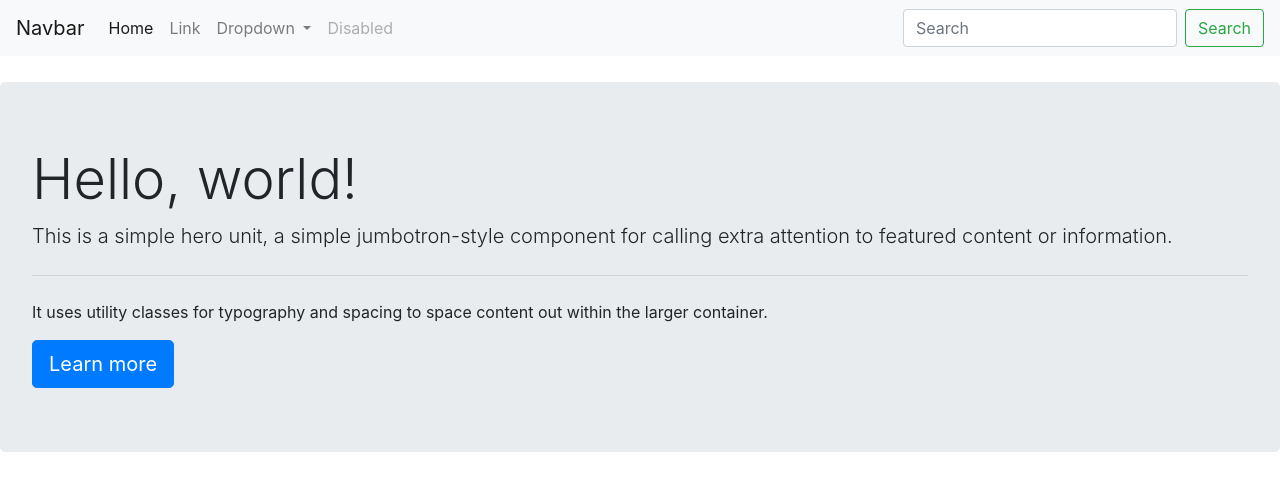
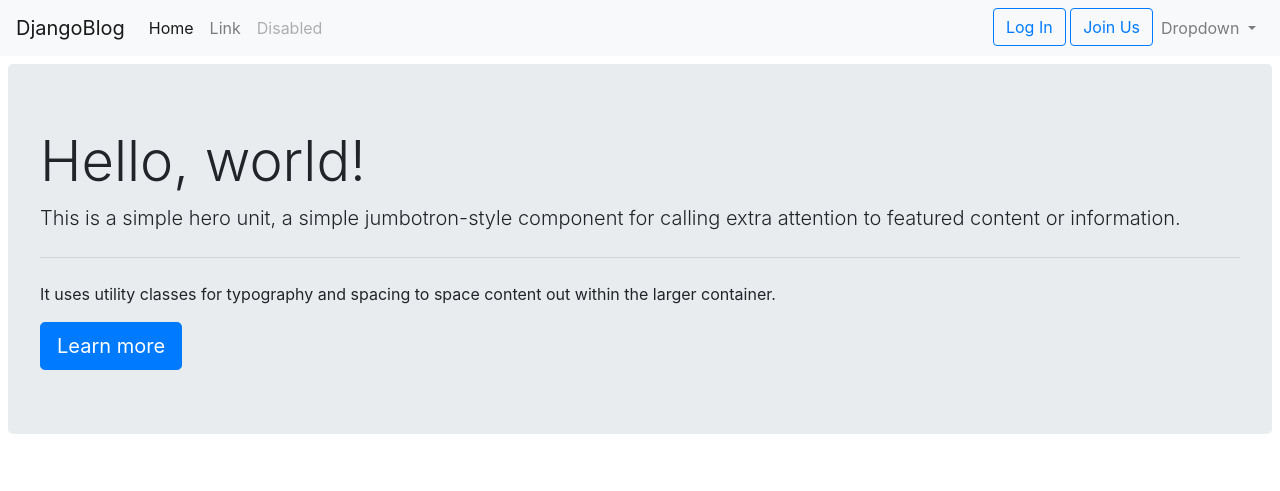
Before and after one commit to mohit4/DjangoBlog, a Django app: page /home/ in a window 1280 px wide. Shown: the top 491 px of the page. Run offline with Django 3.2, Linux system fonts and the light colour scheme; some libraries are stand-ins or nearby versions.

Commit message:
Added login, register and username dropdown

```diff
--- a/templates/base.html
+++ b/templates/base.html
@@ -16,7 +16,7 @@
 
     <!-- navigation bar -->
     <nav class="navbar navbar-expand-lg navbar-light bg-light">
-        <a class="navbar-brand" href="#">Navbar</a>
+        <a class="navbar-brand" href="{% url 'blog:index' %}">DjangoBlog</a>
         <button class="navbar-toggler" type="button" data-toggle="collapse" data-target="#navbarSupportedContent" aria-controls="navbarSupportedContent" aria-expanded="false" aria-label="Toggle navigation">
             <span class="navbar-toggler-icon"></span>
         </button>
@@ -29,25 +29,35 @@
             <li class="nav-item">
                 <a class="nav-link" href="#">Link</a>
             </li>
-            <li class="nav-item dropdown">
-                <a class="nav-link dropdown-toggle" href="#" id="navbarDropdown" role="button" data-toggle="dropdown" aria-haspopup="true" aria-expanded="false">
-                Dropdown
-                </a>
-                <div class="dropdown-menu" aria-labelledby="navbarDropdown">
-                <a class="dropdown-item" href="#">Action</a>
-                <a class="dropdown-item" href="#">Another action</a>
-                <div class="dropdown-divider"></div>
-                <a class="dropdown-item" href="#">Something else here</a>
-                </div>
-            </li>
             <li class="nav-item">
                 <a class="nav-link disabled" href="#">Disabled</a>
             </li>
             </ul>
-            <form class="form-inline my-2 my-lg-0">
+            <!-- <form class="form-inline my-2 my-lg-0">
             <input class="form-control mr-sm-2" type="search" placeholder="Search" aria-label="Search">
             <button class="btn btn-outline-success my-2 my-sm-0" type="submit">Search</button>
-            </form>
+            </form> -->
+            <ul class="navbar-nav ml-auto">
+                <li class="nav-item">
+                    <button class="btn btn-outline-primary my-2 my-sm-0">
+                        Log In
+                    </button>
+                    <button class="btn btn-outline-primary my-2 my-sm-0">
+                        Join Us
+                    </button>
+                </li>
+                <li class="nav-item dropdown">
+                    <a class="nav-link dropdown-toggle" href="#" id="navbarDropdown" role="button" data-toggle="dropdown" aria-haspopup="true" aria-expanded="false">
+                    Dropdown
+                    </a>
+                    <div class="dropdown-menu dropdown-menu-right" aria-labelledby="navbarDropdown">
+                    <a class="dropdown-item" href="#">Action</a>
+                    <a class="dropdown-item" href="#">Another action</a>
+                    <div class="dropdown-divider"></div>
+                    <a class="dropdown-item" href="#">Something else here</a>
+                    </div>
+                </li>
+            </ul>
         </div>
     </nav>
 
--- a/templates/blog/index.html
+++ b/templates/blog/index.html
@@ -2,7 +2,7 @@
 
 {% block contents %}
 
-<div class="jumbotron" style="margin-top: 2%">
+<div class="jumbotron my-2 mx-2">
     <h1 class="display-4">Hello, world!</h1>
     <p class="lead">This is a simple hero unit, a simple jumbotron-style component for calling extra attention to featured content or information.</p>
     <hr class="my-4">
```
